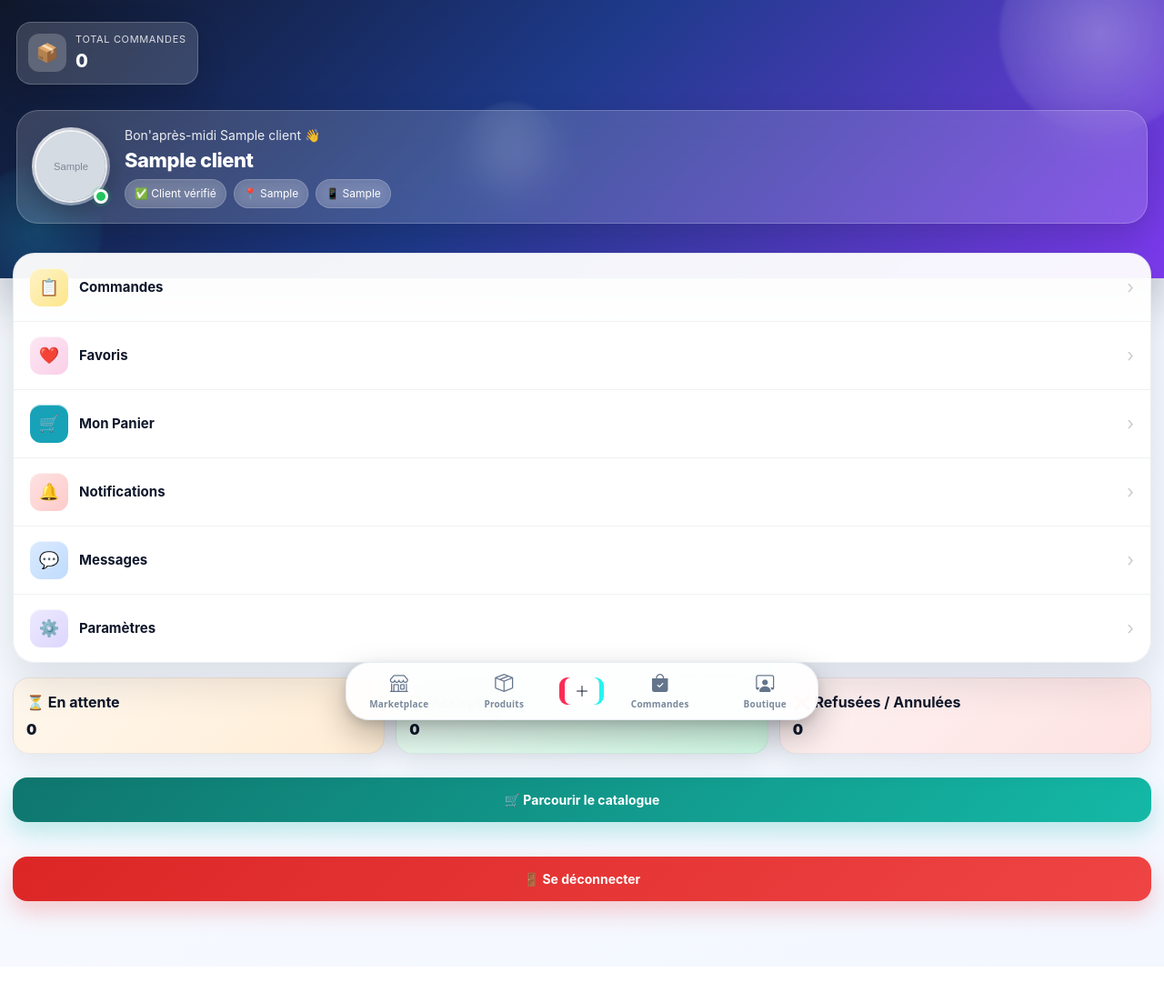
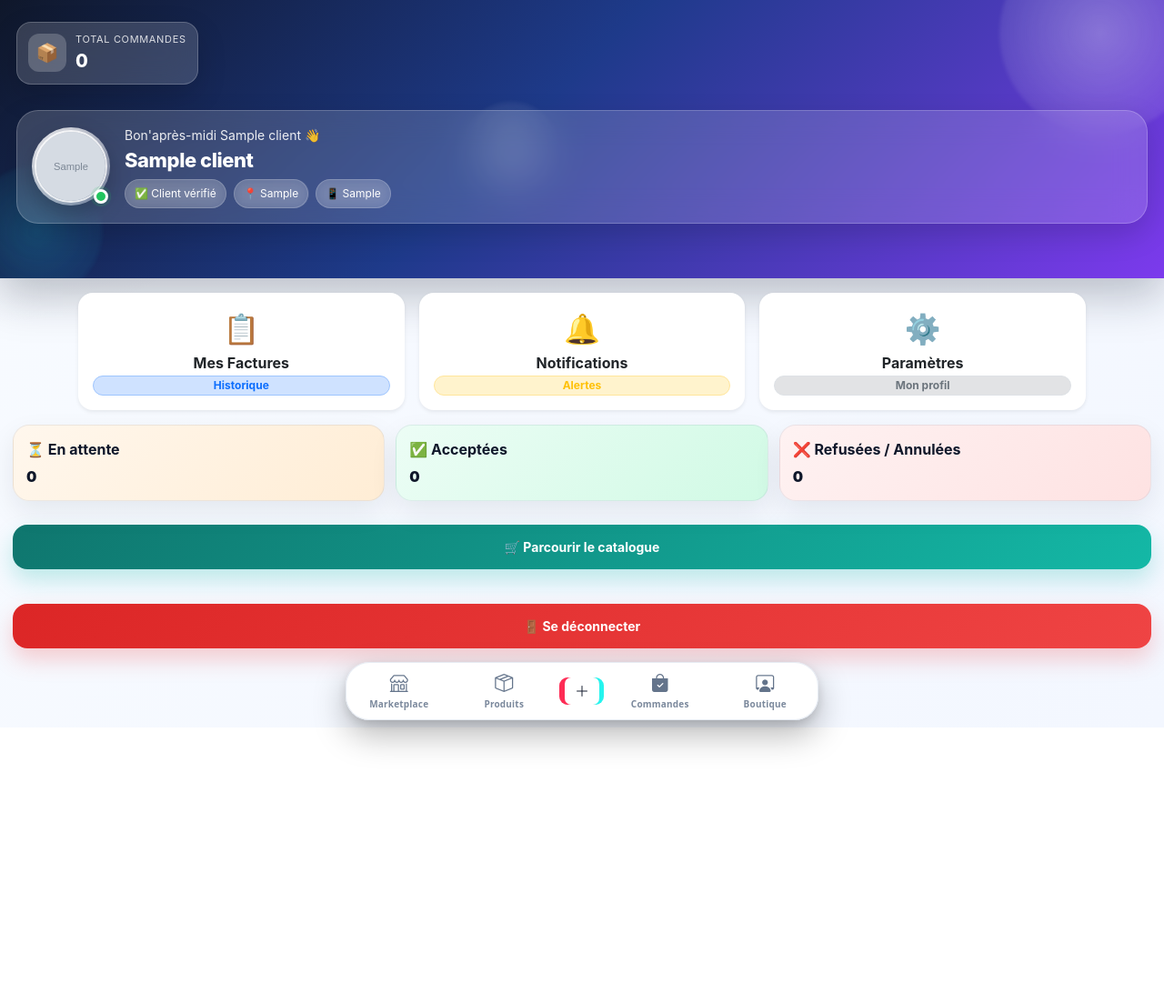
Before and after one commit to TESLA-657/SHOPY, a Django app: page /mon-compte/ in a window 1280 px wide. Shown: the top 1103 px of the page at 91% size. After the commit the page ends 824 px from the top, so only its background shows below. Run offline with Django 5.2, Linux system fonts and the light colour scheme; a user stored in the database is signed in; tables that the repository leaves empty hold one stand-in row (values such as "Sample post"); grey boxes marked "Sample" are stand-in pictures; data that the repository does not hold is empty; some libraries are stand-ins or nearby versions.

Commit message:
Replace old vertical list menus with modern quick grid cards

```diff
--- a/core/templates/core/espace_client.html
+++ b/core/templates/core/espace_client.html
@@ -447,82 +447,40 @@
     }
   </style>
 
-  <div class="account-menu">
-    <div class="account-menu-card">
-
-<!-- Commandes -->
-      <a href="{% url 'mes_factures' %}" class="account-menu-item">
-        <div style="display: flex; align-items: center; flex: 1;">
-          <div class="account-menu-item-icon orders">📋</div>
-          <span class="account-menu-item-text">Commandes</span>
-        </div>
-        <div style="display: flex; align-items: center; gap: 8px;">
-          {% if nb_commandes_acceptees > 0 %}
-          <span class="account-menu-item-badge">{{ nb_commandes_acceptees }}</span>
-          {% endif %}
-          <span class="account-menu-item-arrow">›</span>
-        </div>
-      </a>
-
-<!-- Favoris -->
-      <a href="{% url 'mes_favoris' %}" class="account-menu-item">
-        <div style="display: flex; align-items: center; flex: 1;">
-          <div class="account-menu-item-icon favorites">❤️</div>
-          <span class="account-menu-item-text">Favoris</span>
-        </div>
-        <span class="account-menu-item-arrow">›</span>
-      </a>
-
-      <!-- Panier -->
-      <a href="{% url 'voir_panier' %}" class="account-menu-item">
-        <div style="display: flex; align-items: center; flex: 1;">
-          <div class="account-menu-item-icon" style="background:#17a2b8;">🛒</div>
-          <span class="account-menu-item-text">Mon Panier</span>
-        </div>
-        <span class="account-menu-item-arrow">›</span>
-      </a>
+  <!-- Grid Raccourcis Espace Client -->
+  <div class="container my-3 px-3">
+    <div class="row g-3">
+      <!-- Factures / Achats -->
+      <div class="col-6 col-md-4">
+        <a href="{% url 'mes_factures' %}" class="card h-100 border-0 shadow-sm rounded-4 text-decoration-none transition-hover p-3 text-center bg-body">
+          <div class="fs-2 mb-1 text-primary">📋</div>
+          <h6 class="fw-bold text-dark mb-1 fs-7">Mes Factures</h6>
+          <span class="badge bg-primary-subtle text-primary border border-primary-subtle rounded-pill small">Historique</span>
+        </a>
+      </div>
 
       <!-- Notifications -->
-      <a href="{% url 'mes_notifications' %}" class="account-menu-item">
-        <div style="display: flex; align-items: center; flex: 1;">
-          <div class="account-menu-item-icon notifications">🔔</div>
-          <span class="account-menu-item-text">Notifications</span>
-        </div>
-        <div style="display: flex; align-items: center; gap: 8px;">
-          {% if nb_notifications > 0 %}
-          <span class="account-menu-item-badge">
-            {{ nb_notifications }}
+      <div class="col-6 col-md-4">
+        <a href="{% url 'mes_notifications' %}" class="card h-100 border-0 shadow-sm rounded-4 text-decoration-none transition-hover p-3 text-center bg-body">
+          <div class="fs-2 mb-1 text-warning">🔔</div>
+          <h6 class="fw-bold text-dark mb-1 fs-7">Notifications</h6>
+          <span class="badge bg-warning-subtle text-warning border border-warning-subtle rounded-pill small">
+            {% if nb_notifications > 0 %}{{ nb_notifications }} nouvelle(s){% else %}Alertes{% endif %}
           </span>
-          {% endif %}
-          <span class="account-menu-item-arrow">›</span>
-        </div>
-      </a>
+        </a>
+      </div>
 
-<!-- Messages -->
-      <a href="{% url 'mes_messages_client' %}" class="account-menu-item">
-        <div style="display: flex; align-items: center; flex: 1;">
-          <div class="account-menu-item-icon messages">💬</div>
-          <span class="account-menu-item-text">Messages</span>
-        </div>
-        <div style="display: flex; align-items: center; gap: 8px;">
-          {% if nb_messages_non_lus > 0 %}
-          <span class="account-menu-item-badge">{{ nb_messages_non_lus }}</span>
-          {% endif %}
-          <span class="account-menu-item-arrow">›</span>
-        </div>
-      </a>
-
-<!-- Paramètres -->
-      <a href="{% url 'parametres_client' %}" class="account-menu-item">
-        <div style="display: flex; align-items: center; flex: 1;">
-          <div class="account-menu-item-icon settings">⚙️</div>
-          <span class="account-menu-item-text">Paramètres</span>
-        </div>
-        <span class="account-menu-item-arrow">›</span>
-      </a>
-
+      <!-- Paramètres -->
+      <div class="col-12 col-md-4">
+        <a href="{% url 'parametres_client' %}" class="card h-100 border-0 shadow-sm rounded-4 text-decoration-none transition-hover p-3 text-center bg-body">
+          <div class="fs-2 mb-1 text-secondary">⚙️</div>
+          <h6 class="fw-bold text-dark mb-1 fs-7">Paramètres</h6>
+          <span class="badge bg-secondary-subtle text-secondary border rounded-pill small">Mon profil</span>
+        </a>
+      </div>
     </div>
   </div>
+
 
   <!-- Order summary -->
   <div class="account-summary-grid">
```
Also changed, not shown: core/templates/core/dashboard_vendeur.html (+36 -101 lines).
